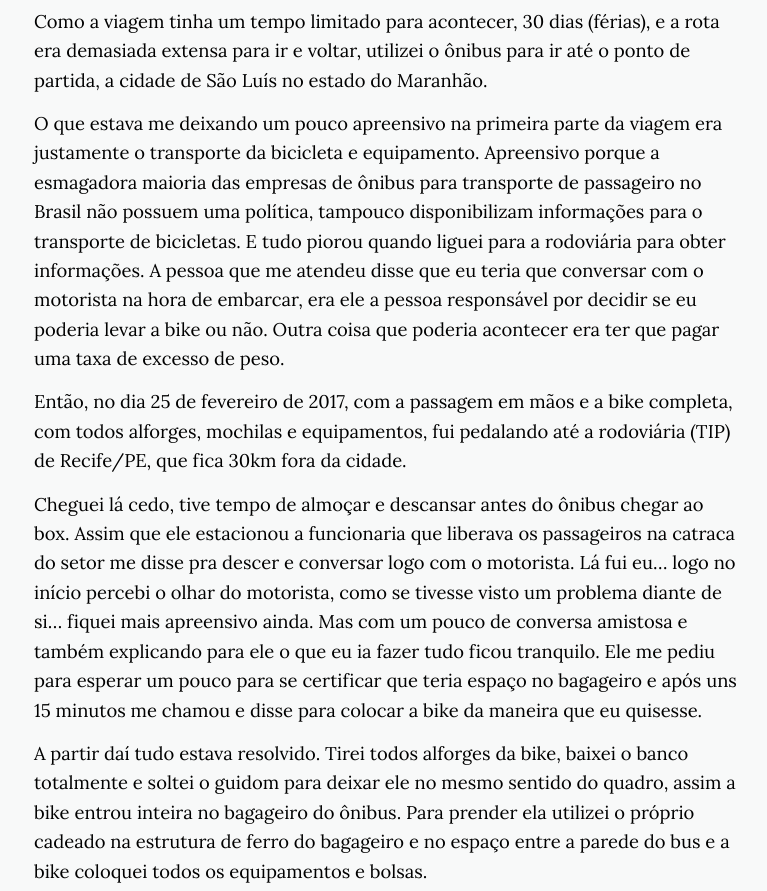
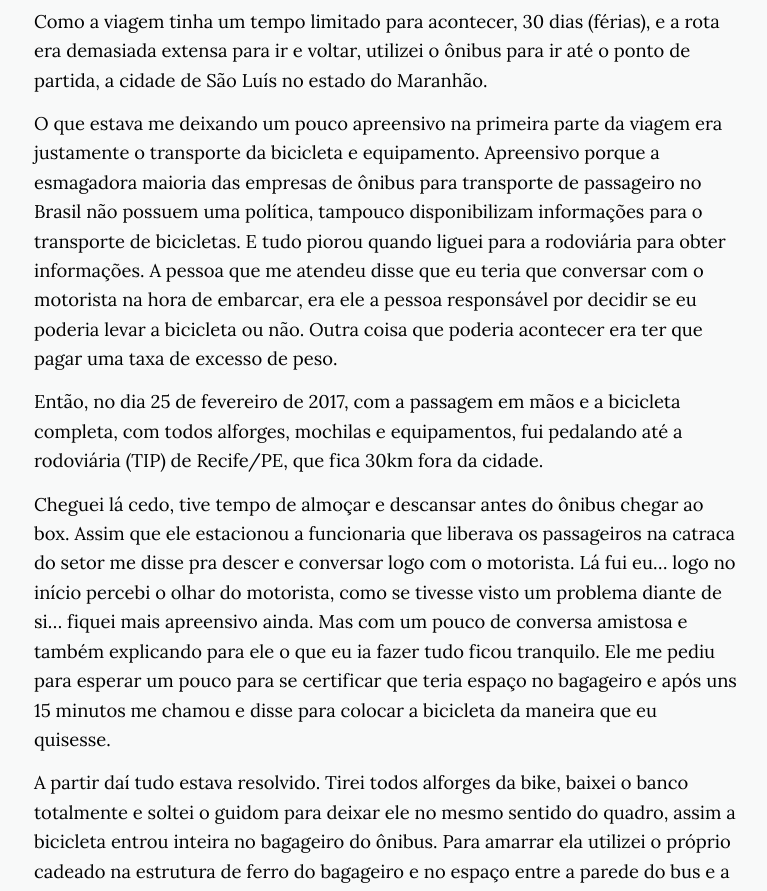
Before and after one commit to diegobianchetti/blog-base, a Jekyll site: the page built from _posts/nordeste2017/2017-05-06-primeiro-dia-bike-no-bus-e-confusao.md, in a window 1280 px wide and 1400 px high, scrolled down 616 px. Shown: the part 149-1040 px from the top of the window, without its empty margins (254-1021 px from the left). Built offline with Jekyll 4.4.1, drawn with Linux system fonts in a browser that asks for light colours; nearby versions of some CDN libraries; some of the changed text lies outside the part shown.

Commit message:
blog no mesmo estado do wordpress, hr de comecar a produzir conteudo

```diff
--- a/_posts/nordeste2017/2017-05-06-primeiro-dia-bike-no-bus-e-confusao.md
+++ b/_posts/nordeste2017/2017-05-06-primeiro-dia-bike-no-bus-e-confusao.md
@@ -1,6 +1,6 @@
 ---
 layout: post
-title: "Primeiro dia Bike no bus é confusão?"
+title: "Primeiro dia: Bike no bus é confusão?"
 date: 2017-05-06 21:12:59
 subheadline:  "Nordeste2017"
 categories:
@@ -22,13 +22,13 @@
 
 Como a viagem tinha um tempo limitado para acontecer, 30 dias (férias), e a rota era demasiada extensa para ir e voltar, utilizei o ônibus para ir até o ponto de partida, a cidade de São Luís no estado do Maranhão.
 
-O que estava me deixando um pouco apreensivo na primeira parte da viagem era justamente o transporte da bicicleta e equipamento. Apreensivo porque a esmagadora maioria das empresas de ônibus para transporte de passageiro no Brasil não possuem uma política, tampouco disponibilizam informações para o transporte de bicicletas. E tudo piorou quando liguei para a rodoviária para obter informações. A pessoa que me atendeu disse que eu teria que conversar com o motorista na hora de embarcar, era ele a pessoa responsável por decidir se eu poderia levar a bike ou não. Outra coisa que poderia acontecer era ter que pagar uma taxa de excesso de peso.
+O que estava me deixando um pouco apreensivo na primeira parte da viagem era justamente o transporte da bicicleta e equipamento. Apreensivo porque a esmagadora maioria das empresas de ônibus para transporte de passageiro no Brasil não possuem uma política, tampouco disponibilizam informações para o transporte de bicicletas. E tudo piorou quando liguei para a rodoviária para obter informações. A pessoa que me atendeu disse que eu teria que conversar com o motorista na hora de embarcar, era ele a pessoa responsável por decidir se eu poderia levar a bicicleta ou não. Outra coisa que poderia acontecer era ter que pagar uma taxa de excesso de peso.
 
-Então, no dia 25 de fevereiro de 2017, com a passagem em mãos e a bike completa, com todos alforges, mochilas e equipamentos, fui pedalando até a rodoviária (TIP) de Recife/PE, que fica 30km fora da cidade.
+Então, no dia 25 de fevereiro de 2017, com a passagem em mãos e a bicicleta completa, com todos alforges, mochilas e equipamentos, fui pedalando até a rodoviária (TIP) de Recife/PE, que fica 30km fora da cidade.
 
-Cheguei lá cedo, tive tempo de almoçar e descansar antes do ônibus chegar ao box. Assim que ele estacionou a funcionaria que liberava os passageiros na catraca do setor me disse pra descer e conversar logo com o motorista. Lá fui eu… logo no início percebi o olhar do motorista, como se tivesse visto um problema diante de si… fiquei mais apreensivo ainda. Mas com um pouco de conversa amistosa e também explicando para ele o que eu ia fazer tudo ficou tranquilo. Ele me pediu para esperar um pouco para se certificar que teria espaço no bagageiro e após uns 15 minutos me chamou e disse para colocar a bike da maneira que eu quisesse.
+Cheguei lá cedo, tive tempo de almoçar e descansar antes do ônibus chegar ao box. Assim que ele estacionou a funcionaria que liberava os passageiros na catraca do setor me disse pra descer e conversar logo com o motorista. Lá fui eu… logo no início percebi o olhar do motorista, como se tivesse visto um problema diante de si… fiquei mais apreensivo ainda. Mas com um pouco de conversa amistosa e também explicando para ele o que eu ia fazer tudo ficou tranquilo. Ele me pediu para esperar um pouco para se certificar que teria espaço no bagageiro e após uns 15 minutos me chamou e disse para colocar a bicicleta da maneira que eu quisesse.
 
-A partir daí tudo estava resolvido. Tirei todos alforges da bike, baixei o banco totalmente e soltei o guidom para deixar ele no mesmo sentido do quadro, assim a bike entrou inteira no bagageiro do ônibus. Para prender ela utilizei o próprio cadeado na estrutura de ferro do bagageiro e no espaço entre a parede do bus e a bike coloquei todos os equipamentos e bolsas.
+A partir daí tudo estava resolvido. Tirei todos alforges da bike, baixei o banco totalmente e soltei o guidom para deixar ele no mesmo sentido do quadro, assim a bicicleta entrou inteira no bagageiro do ônibus. Para amarrar ela utilizei o próprio cadeado na estrutura de ferro do bagageiro e no espaço entre a parede do bus e a bicicleta coloquei todos os equipamentos e bolsas.
 
 ![bike no busão](https://farm3.staticflickr.com/2812/34295276671_a23e4235d6_k.jpg)
 
```
Also changed, not shown: _posts/nordeste2017/2017-05-21-bike-na-estrada.md (+8 -8 lines), _posts/nordeste2017/2017-06-02-estrada-e-pra-isso-que-vim.md (+2 -5 lines).
